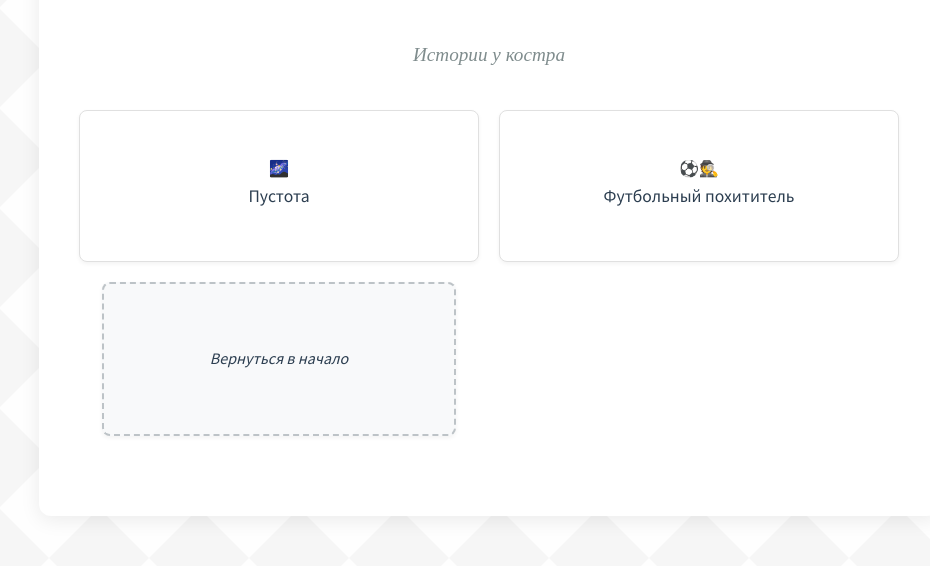
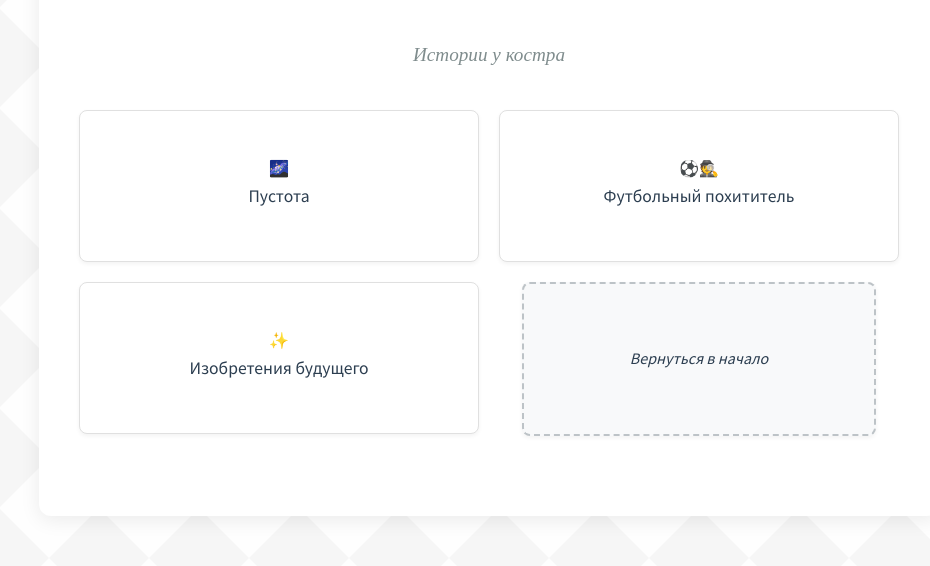
Before and after one commit to Vane1013/Writer, a plain HTML site: page Short Stories/smallstories.html in a window 1280 px wide. Shown: the part 192-758 px from the top of the page, without its empty margins (151-1081 px from the left). Drawn offline with nearby package versions, Linux system fonts and the light colour scheme.

Commit message:
smallstories.html

```diff
--- a/Short Stories/smallstories.html
+++ b/Short Stories/smallstories.html
@@ -172,6 +172,11 @@
                     <span class="story-title">Футбольный похититель</span>
                 </a></li>
 
+                 <li><a href="inventions.html" target="_blank">
+                <span class="shorts-decoration">✨</span>
+                <span class="story-title">Изобретения будущего</span>
+            </a></li>
+
             <li><a href="../index.html" target="_blank" class="back-link">
                     Вернуться в начало
                 </a></li>
```
